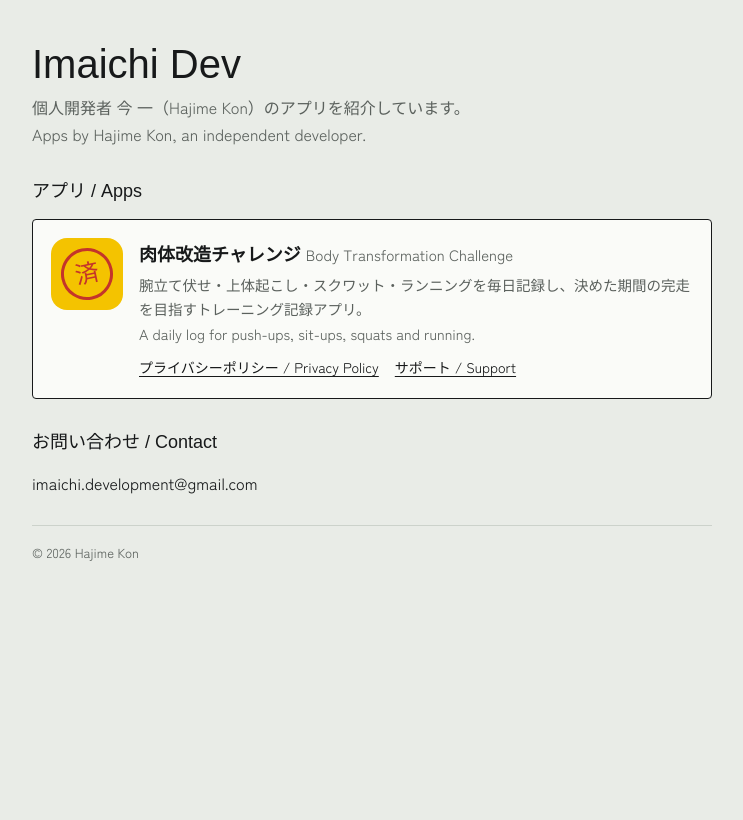
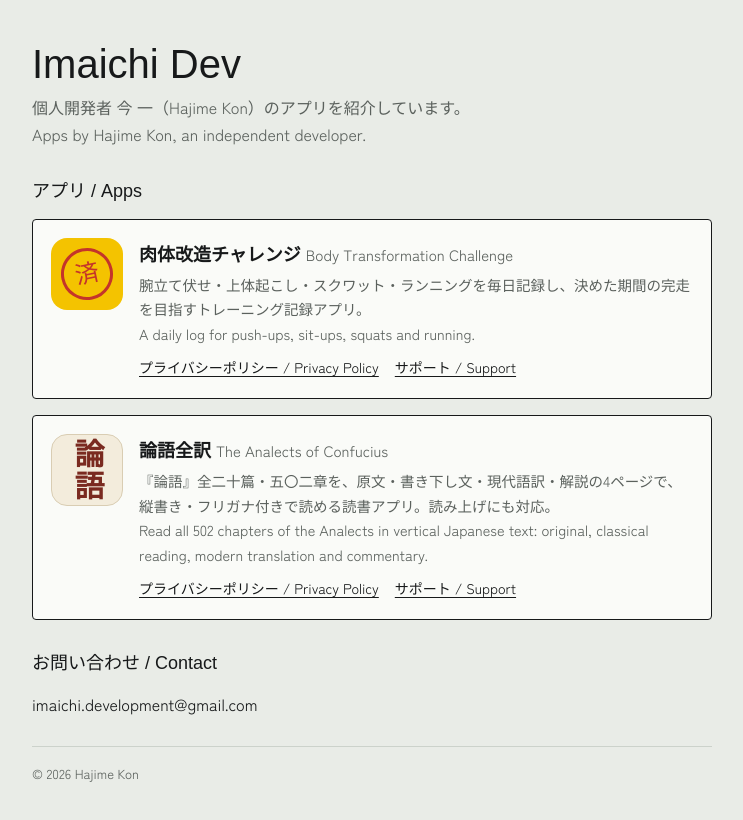
Before and after one commit to imaichi-dev/imaichi-dev.github.io, a plain HTML site: page index.html in a window 1280 px wide. Shown: the whole page, without its empty margins (268-1011 px from the left). Drawn offline with Linux system fonts and the light colour scheme; a web font is replaced by a local one.

Commit message:
Add files via upload

```diff
--- a/index.html
+++ b/index.html
@@ -27,6 +27,9 @@ h2 { font-family:"Dela Gothic One",sans-serif; font-weight:400; font-size: 18px;
 .links { display:flex; flex-wrap:wrap; gap:8px 16px; font-size:14px; }
 a { color:var(--ink); text-underline-offset:3px; }
 footer { color:var(--muted); font-size:13px; border-top:1px solid var(--line); padding-top:16px; }
+.apps { display:grid; gap:16px; }
+.icon.rongo { background:#f3ecdc; border:1.5px solid #d9cdb3; }
+.icon.rongo span { border:none; border-radius:4px; width:auto; height:auto; padding:2px 0; transform:none; color:#7a2a20; font-family:"Hiragino Mincho ProN","Yu Mincho","Noto Serif JP",serif; font-weight:700; font-size:30px; writing-mode:vertical-rl; letter-spacing:.05em; }
 @media (max-width: 420px) { .app { grid-template-columns: 1fr; } }
 </style>
 </head>
@@ -39,6 +42,7 @@ footer { color:var(--muted); font-size:13px; border-top:1px solid var(--line); p
 
   <section>
     <h2>アプリ / Apps</h2>
+    <div class="apps">
     <div class="app">
       <div class="icon" aria-hidden="true"><span>済</span></div>
       <div>
@@ -49,6 +53,18 @@ footer { color:var(--muted); font-size:13px; border-top:1px solid var(--line); p
           <a href="https://docs.google.com/document/d/e/2PACX-1vSv7HJs9YidkcDUDFSWU7lrG32sAiLWV1joh6wsW79C_sDG8a5b7LgX7blXMYDW6sGFbKaN0Ktv4qf-/pub">サポート / Support</a>
         </div>
       </div>
+    </div>
+    <div class="app">
+      <div class="icon rongo" aria-hidden="true"><span>論語</span></div>
+      <div>
+        <h3>論語全訳 <small style="font-weight:400;color:var(--muted)">The Analects of Confucius</small></h3>
+        <p>『論語』全二十篇・五〇二章を、原文・書き下し文・現代語訳・解説の4ページで、縦書き・フリガナ付きで読める読書アプリ。読み上げにも対応。<br>Read all 502 chapters of the Analects in vertical Japanese text: original, classical reading, modern translation and commentary.</p>
+        <div class="links">
+          <a href="https://docs.google.com/document/d/e/2PACX-1vRmTt0pNhv9ihW6IQ3w7RV6oaIX2DlrZzISEP4sCcy_SpZLAbSxXvKhMx-OKrjYIrZyNz5G94bWyl9c/pub">プライバシーポリシー / Privacy Policy</a>
+          <a href="https://docs.google.com/document/d/e/2PACX-1vQ888faoBln7k78elqD_gPkL6bng8pvKr_b4rtTKLO0yWBlPOwVPNau1kaHZRCeXxef92JzcS40csF2/pub">サポート / Support</a>
+        </div>
+      </div>
+    </div>
     </div>
   </section>
 
```
